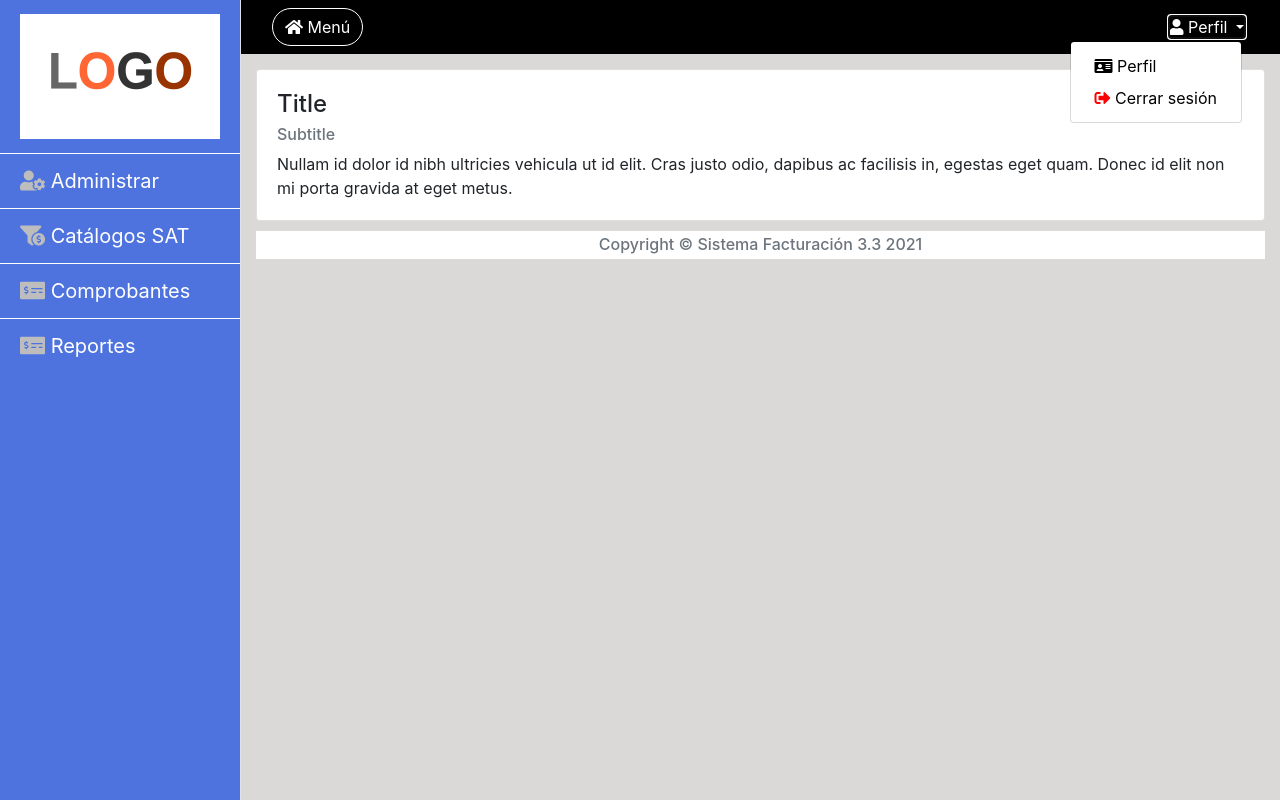
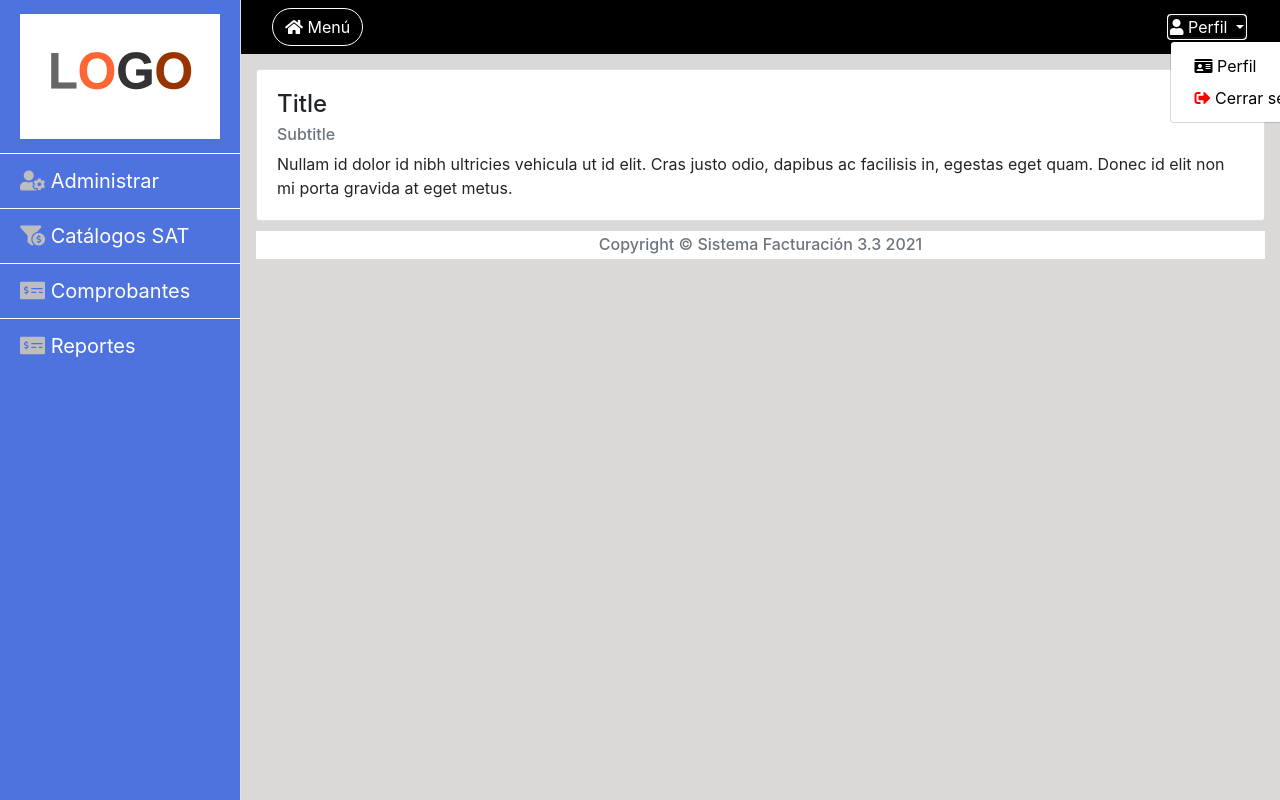
Before and after one commit to eddgalan/SistemaFacturacion3.3, a PHP site: template views/modules/index.php in a window 1280 px wide, after a click on "Perfil". Run offline with PHP 8.4, Linux system fonts and the light colour scheme; the template is opened without the code that fills it, so the values that code supplies are empty; some libraries are stand-ins or nearby versions.

Commit message:
Reparando DropDown-Menu

```diff
--- a/views/assets/css/styles.css
+++ b/views/assets/css/styles.css
@@ -19,6 +19,9 @@ select{
 .bootstrap-select button{
   border: 1px solid #ced4da;
   background-color:#FFF;
+}
+.dropdown-menu{
+  margin-left:0px;
 }
 #subtitulo_modal {
   margin-bottom: 20px;
```
